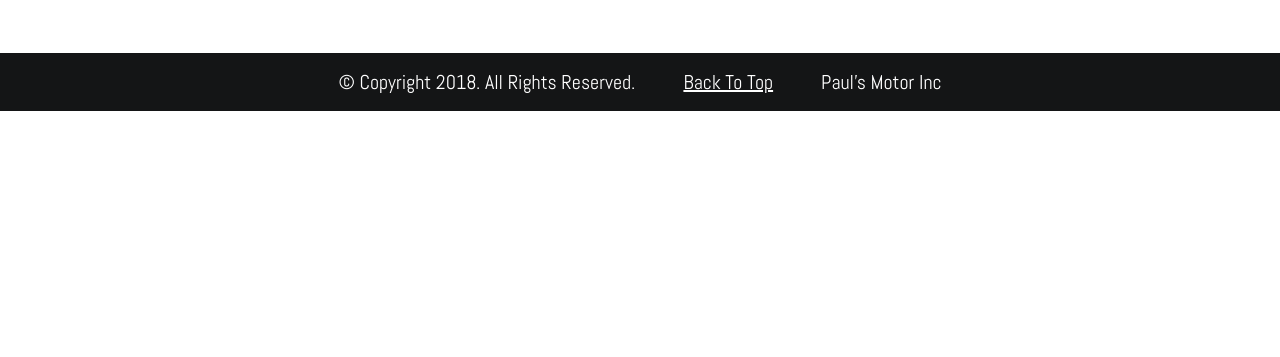
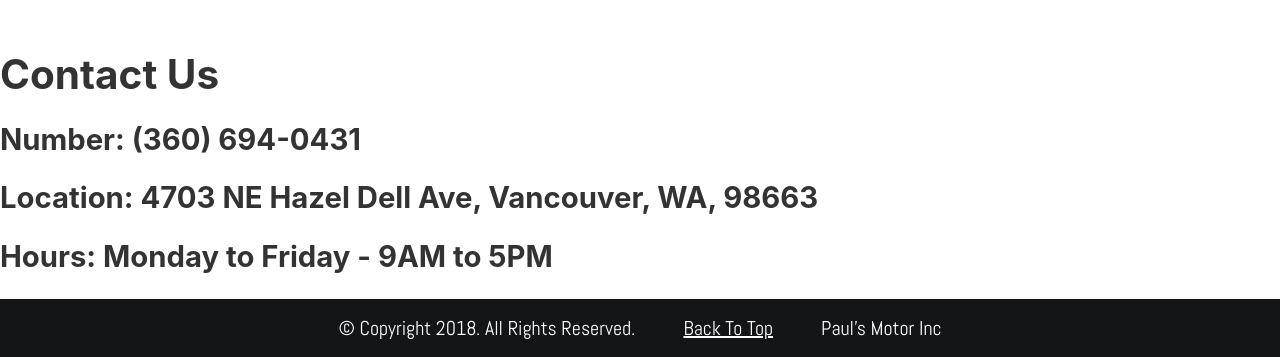
Before and after one commit to Riein/pauls-motor, a Gatsby site: page /contact-us in a window 1280 px wide. Shown: the part 587-944 px from the top of the page. Before the commit the page ends 800 px from the top, so only its background shows below. Built offline with nearby package versions, Linux system fonts and the light colour scheme; Gatsby itself is replaced by a stand-in of ours.

Commit message:
Adds contact us page content.
Basic contact information provided but additional information is needed.

```diff
--- a/package.json
+++ b/package.json
@@ -12,6 +12,7 @@
     "gatsby-plugin-sharp": "^2.0.7",
     "gatsby-source-filesystem": "^2.0.4",
     "gatsby-transformer-sharp": "^2.1.4",
+    "google-maps-react": "^2.0.2",
     "react": "^16.5.1",
     "react-dom": "^16.5.1",
     "react-helmet": "^5.2.0"
--- a/src/pages/contact-us.js
+++ b/src/pages/contact-us.js
@@ -4,7 +4,18 @@ import Layout from '../components/layout'
 
 const ContactUsPage = () => (
   <Layout>
+    <div className="section1">
 
+      <div className="section1Header">
+        <h1>Contact Us</h1>
+      </div>
+
+      <div className="contact-details">
+        <h2>Number: (360) 694-0431</h2>
+        <h2>Location: 4703 NE Hazel Dell Ave, Vancouver, WA, 98663</h2>
+        <h2>Hours: Monday to Friday - 9AM to 5PM</h2>
+      </div>
+    </div>
   </Layout>
 )
 
--- a/src/styles/layout-overide.css
+++ b/src/styles/layout-overide.css
@@ -1,4 +1,5 @@
 @import url('https://fonts.googleapis.com/css?family=Abel');
+@import url('https://fonts.googleapis.com/css?family=Raleway');
 
 * {
     font-family: 'Abel', sans-serif;
@@ -51,3 +52,10 @@
     font-family: 'Raleway', sans-serif;
     font-weight: 600;
   }
+
+  .contact-details {
+    width: 50%;
+    margin: auto;
+    font-family: 'Raleway', sans-serif;
+    color: rgb(22, 44, 205);
+  }
```
Also changed, not shown: 1 other file.
